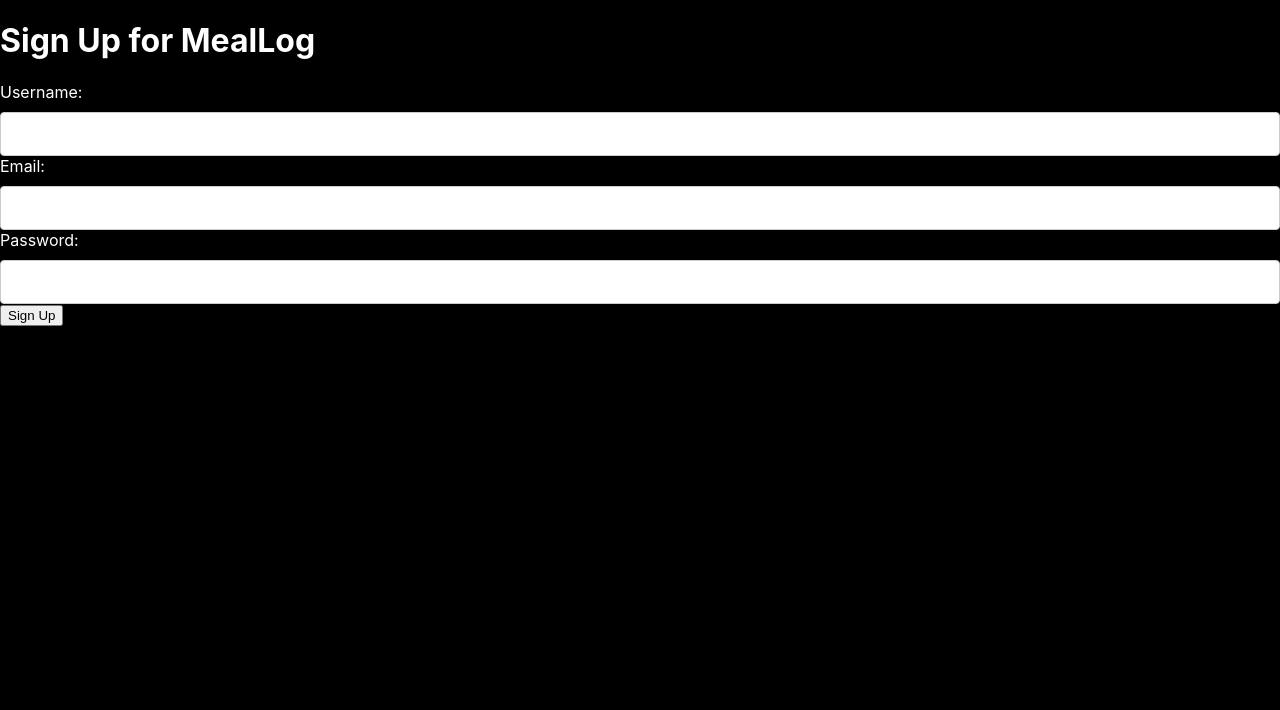
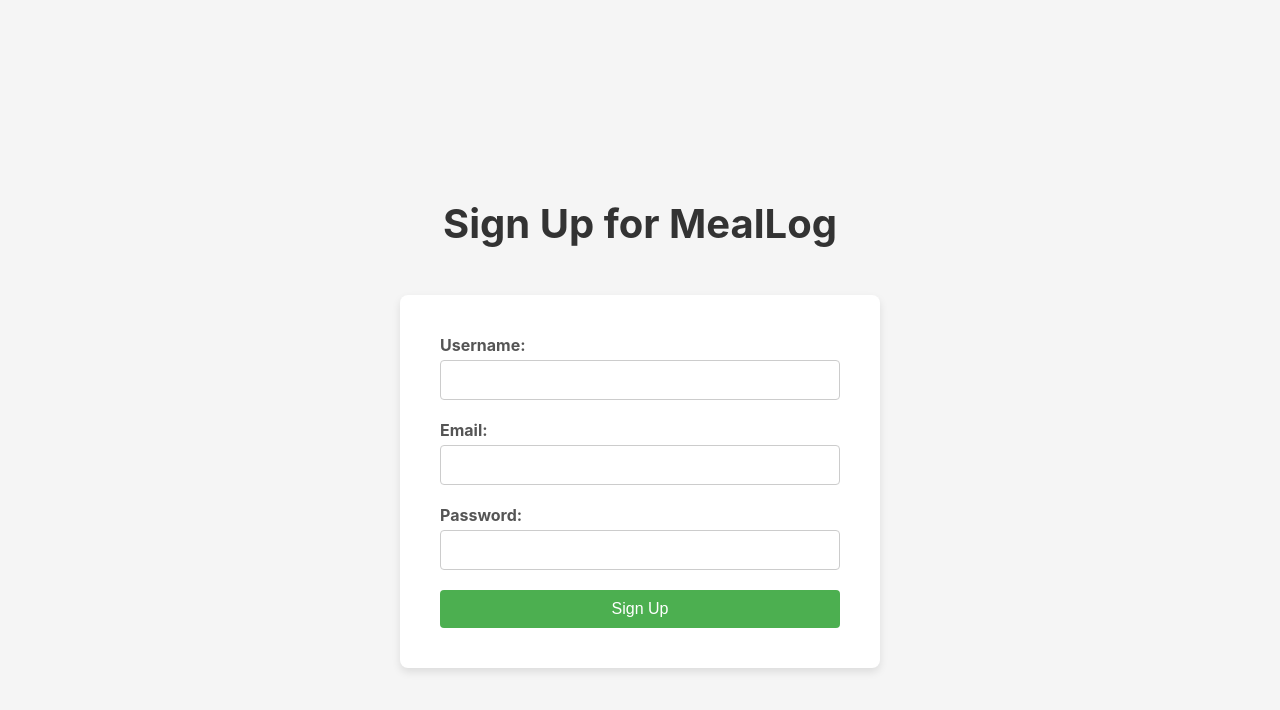
Before and after one commit to lu-han-the-real/meal-log-app, a React (Create React App) app in the folder web/: page /signup in a window 1280 px wide. Shown: the top 710 px of the page. Built offline with nearby package versions, Linux system fonts and the light colour scheme.

Commit message:
fix sign up

```diff
--- a/web/src/App.tsx
+++ b/web/src/App.tsx
@@ -5,6 +5,7 @@
 import Profile from './Profile';
 import './App.css';
 import { useAuth } from './service/authContext';
+import Home from './Home';
 
 function App() {
   const { user } = useAuth();
@@ -12,8 +13,9 @@
   console.log('User state:', user);
   return (
     <Routes>
-      <Route path="/" element={<Login />} />
+      <Route path="/" element={<Home />} />
       <Route path="/signup" element={<SignUp />} />
+      <Route path="/login" element={<Login />} />
       <Route path="/profile" element={<Profile />} />
     </Routes>
   );
--- /dev/null
+++ b/web/src/Home.module.scss
@@ -0,0 +1,37 @@
+.Home {
+  display: flex;
+  flex-direction: column;
+  align-items: center;
+  justify-content: center;
+  min-height: 100vh;
+  background-color: #f5f5f5;
+  padding: 20px;
+  text-align: center;
+
+  h1 {
+    font-size: 2.5rem;
+    color: #333;
+    margin-bottom: 40px;
+  }
+
+  .buttonContainer {
+    display: flex;
+    gap: 20px;
+  }
+
+  .button {
+    padding: 10px 20px;
+    background-color: #007bff;
+    color: #fff;
+    border: none;
+    border-radius: 4px;
+    text-decoration: none;
+    font-size: 1rem;
+    cursor: pointer;
+    transition: background-color 0.3s;
+
+    &:hover {
+      background-color: #0056b3;
+    }
+  }
+}
--- /dev/null
+++ b/web/src/Home.tsx
@@ -0,0 +1,21 @@
+import React from 'react';
+import { Link } from 'react-router-dom';
+import styles from './Home.module.scss';
+
+function Home() {
+  return (
+    <div className={styles.Home}>
+      <h1>Welcome to MealLog</h1>
+      <div className={styles.buttonContainer}>
+        <Link to="/login" className={styles.button}>
+          Login
+        </Link>
+        <Link to="/signup" className={styles.button}>
+          Sign Up
+        </Link>
+      </div>
+    </div>
+  );
+}
+
+export default Home;
--- a/web/src/Profile.tsx
+++ b/web/src/Profile.tsx
@@ -1,12 +1,17 @@
-import React from 'react';
+import React, { useEffect } from 'react';
+import { useNavigate } from 'react-router-dom';
 import { useAuth } from './service/authContext'; // Adjust the path as necessary
 
 const Profile: React.FC = () => {
   const { user } = useAuth();
+  const navigate = useNavigate();
 
-  console.log('profile:user', user);
-  console.log('profile:userName', user?.Username);
-  console.log('profile:userEmail', user?.Email);
+  useEffect(() => {
+    if (!user) {
+      navigate('/login');
+    }
+  }, [user, navigate]);
+
   if (!user) {
     return <div>Loading...</div>;
   }
--- a/web/src/SignUp.module.scss
+++ b/web/src/SignUp.module.scss
@@ -0,0 +1,72 @@
+.SignUp {
+  display: flex;
+  flex-direction: column;
+  align-items: center;
+  justify-content: center;
+  min-height: 100vh;
+  background-color: #f5f5f5;
+  padding: 20px;
+
+  .signUpHeader {
+    margin-bottom: 20px;
+    text-align: center;
+
+    h1 {
+      font-size: 2.5rem;
+      color: #333;
+    }
+  }
+
+  .signUpContainer {
+    background-color: #fff;
+    padding: 40px;
+    border-radius: 8px;
+    box-shadow: 0 4px 8px rgba(0, 0, 0, 0.1);
+    width: 100%;
+    max-width: 400px;
+
+    form {
+      display: flex;
+      flex-direction: column;
+
+      .formGroup {
+        margin-bottom: 20px;
+
+        label {
+          display: block;
+          margin-bottom: 5px;
+          font-weight: bold;
+          color: #555;
+        }
+
+        input {
+          width: 100%;
+          padding: 10px;
+          border: 1px solid #ccc;
+          border-radius: 4px;
+          font-size: 1rem;
+        }
+      }
+
+      .error {
+        color: red;
+        margin-bottom: 20px;
+        text-align: center;
+      }
+
+      button {
+        padding: 10px;
+        background-color: #4CAF50;
+        color: white;
+        border: none;
+        border-radius: 4px;
+        cursor: pointer;
+        font-size: 1rem;
+      }
+
+      button:hover {
+        background-color: #45a049;
+      }
+    }
+  }
+}
--- a/web/src/SignUp.tsx
+++ b/web/src/SignUp.tsx
@@ -19,7 +19,7 @@
     try {
       const { user } = await signUp(username, email, password);
       setUser(user);
-      navigate('/profile');
+      navigate('/login');
     } catch (error) {
       console.error('Error during sign up:', error);
       setError('Failed to sign up. Please try again.');
--- a/web/src/index.tsx
+++ b/web/src/index.tsx
@@ -1,19 +1,16 @@
 import React from 'react';
-import { createRoot } from 'react-dom/client';
-import { BrowserRouter } from 'react-router-dom';
+import ReactDOM from 'react-dom';
+import { BrowserRouter as Router } from 'react-router-dom';
 import App from './App';
 import { AuthProvider } from './service/authContext'; // Adjust the path as necessary
 
-const container = document.getElementById('root');
-if (container) {
-  const root = createRoot(container);
-  root.render(
-    <React.StrictMode>
+ReactDOM.render(
+  <React.StrictMode>
+    <Router>
       <AuthProvider>
-        <BrowserRouter>
-          <App />
-        </BrowserRouter>
+        <App />
       </AuthProvider>
-    </React.StrictMode>
-  );
-}
+    </Router>
+  </React.StrictMode>,
+  document.getElementById('root')
+);
--- a/web/src/service/authContext.tsx
+++ b/web/src/service/authContext.tsx
@@ -1,4 +1,4 @@
-import React, { createContext, useContext, useState, ReactNode } from 'react';
+import React, { createContext, useContext, useState, useEffect } from 'react';
 
 export interface User {
   id: string;
@@ -7,14 +7,27 @@
 }
 
 interface AuthContextType {
-  user: User | null;
-  setUser: (user: User) => void;
+  user: User | undefined;
+  setUser: (user: User | undefined) => void;
 }
 
 const AuthContext = createContext<AuthContextType | undefined>(undefined);
 
-export const AuthProvider: React.FC<{ children: ReactNode }> = ({ children }) => {
-  const [user, setUser] = useState<User | null>(null);
+export const AuthProvider: React.FC<{ children: React.ReactNode }> = ({ children }) => {
+  const [user, setUser] = useState(() => {
+    // Retrieve user from localStorage if available
+    const savedUser = localStorage.getItem('user');
+    return savedUser ? JSON.parse(savedUser) : null;
+  });
+
+  useEffect(() => {
+    // Save user to localStorage whenever it changes
+    if (user) {
+      localStorage.setItem('user', JSON.stringify(user));
+    } else {
+      localStorage.removeItem('user');
+    }
+  }, [user]);
 
   return (
     <AuthContext.Provider value={{ user, setUser }}>
--- a/web/src/service/authService.ts
+++ b/web/src/service/authService.ts
@@ -16,21 +16,22 @@
   }
 };
 
-export async function signUp(username: string, email: string, password: string) {
-  // Replace with your actual API call
-  const response = await fetch('/api/signup', {
-    method: 'POST',
-    headers: {
-      'Content-Type': 'application/json',
-    },
-    body: JSON.stringify({ username, email, password }),
-  });
+export const signUp = async (username: string, email: string, password: string): Promise<LoginResponse> => {
+  try {
+    const response = await apiClient.post<LoginResponse>('/signup', {
+      username,
+    email,
+      password,
+      });
 
-  if (!response.ok) {
+    if (response.status !== 201) {
+    throw new Error('Failed to sign up');
+    }
+
+    return response.data;
+  } catch (error) {
     throw new Error('Failed to sign up');
   }
-
-  return response.json();
-}
+};
 
 // Add more auth-related functions as needed
```
